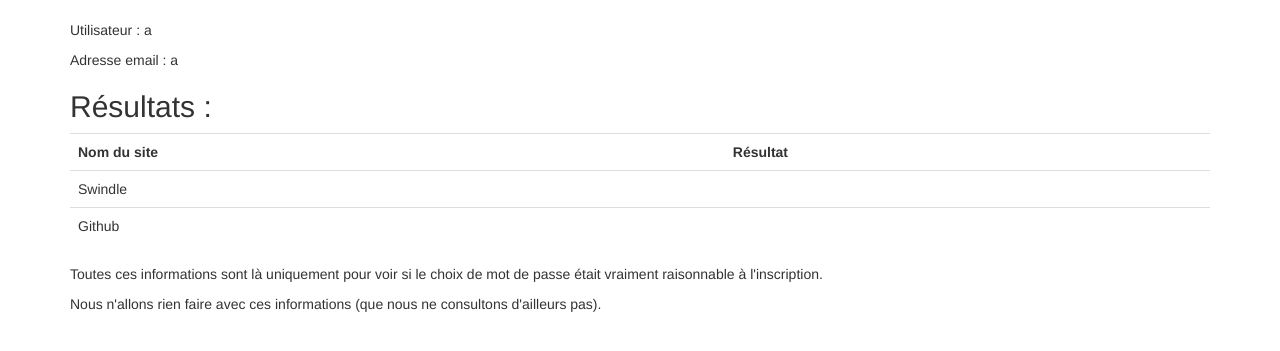
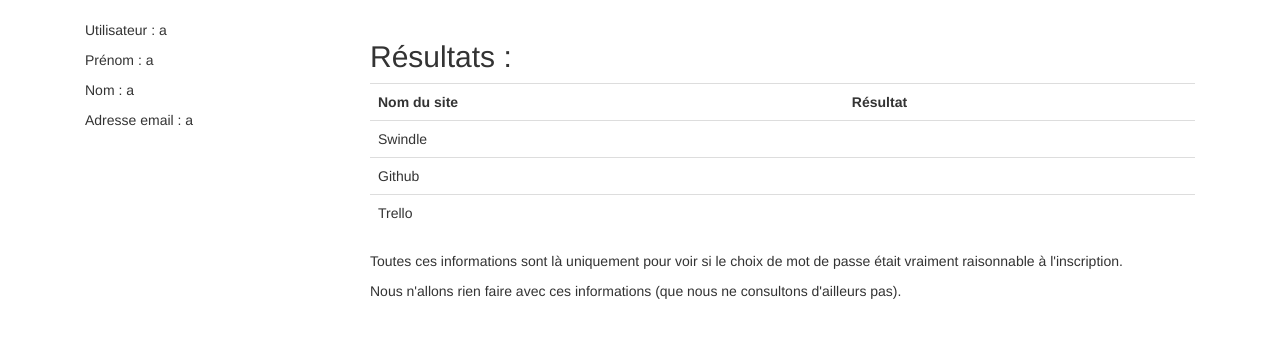
Before and after one commit to sallesma/Swindle, a Django app: page /webapp/dashboard/ in a window 1280 px wide. Shown: the part 51-402 px from the top of the page. Run offline with Django 3.2, Linux system fonts and the light colour scheme; a user stored in the database is signed in; data that the repository does not hold is empty; some libraries are stand-ins or nearby versions.

Commit message:
Tweak dashboard template

```diff
--- a/swindle/webapp/templates/dashboard.html
+++ b/swindle/webapp/templates/dashboard.html
@@ -25,8 +25,13 @@
             {% endfor %}
         </ul>
         {% endif %}
+        <div class="col-md-3">
             <p>Utilisateur : {{ user.username }}</p>
+            <p>Prénom : {{ user.first_name }}</p>
+            <p>Nom : {{ user.last_name }}</p>
             <p>Adresse email : {{ user.email }}</p>
+        </div>
+        <div class="col-md-9">
             <h2>Résultats :</h2>
             <table class="table table-hover">
                 <tr>
@@ -49,9 +54,18 @@
                         <td class="text-danger">{{ user.authtests.github_auth }}</td>
                     {% endif %}
                 </tr>
+                <tr>
+                    <td>Trello</td>
+                    {% if user.authtests.trello_auth %}
+                        <td class="text-success">{{ user.authtests.trello_auth }}</td>
+                    {% else %}
+                        <td class="text-danger">{{ user.authtests.trello_auth }}</td>
+                    {% endif %}
+                </tr>
             </table>
             <p>Toutes ces informations sont là uniquement pour voir si le choix de mot de passe était vraiment raisonnable à l'inscription.</p>
             <p>Nous n'allons rien faire avec ces informations (que nous ne consultons d'ailleurs pas).</p>
         </div>
+    </div>
 </body>
 </html>
```
Lines whose indentation alone changed are shown as unchanged.
